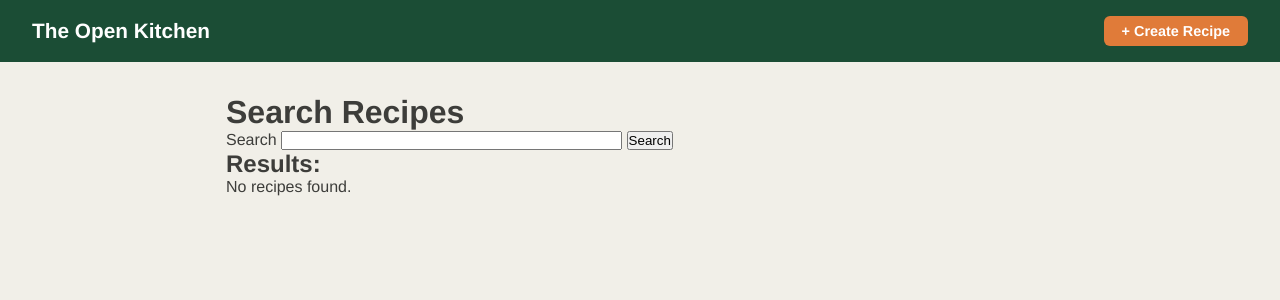
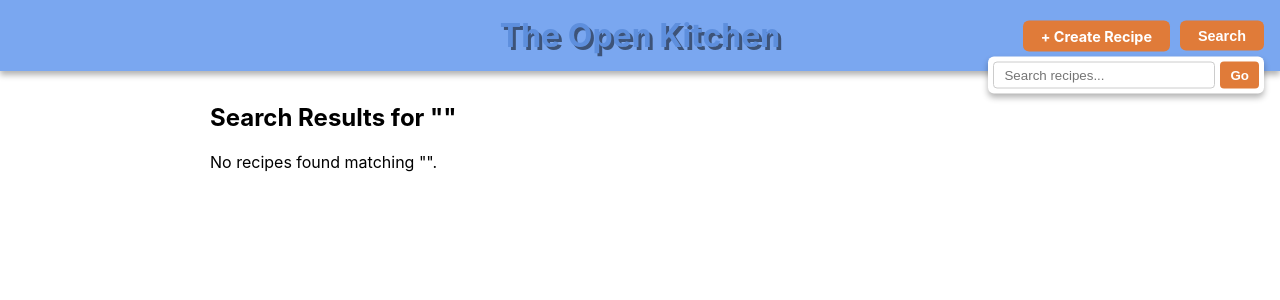
Before and after one commit to saludarhans/theOpenKitchen-Hans-Version-, a Flask app: page /search in a window 1280 px wide. Shown: the top 300 px of the page. Run offline with Flask 3, Linux system fonts and the light colour scheme; parts of the project's set-up code (start-up, migrations or seed data) failed here and were passed over.

Commit message:
Refined search, added search to navbar, made search.html prettier

```diff
--- a/app/routes.py
+++ b/app/routes.py
@@ -6,7 +6,6 @@ from app.models import (
     Recipe, Ingredient, RecipeCategory, RecipeDietaryTag, RecipeAllergen,
     Category, DietaryTag, Allergen, MeasurementUnit
 )
-
 
 # ── Dashboard ──────────────────────────────────────────────────────────────────
 @app.route('/')
@@ -27,105 +26,42 @@ def create_recipe():
     units = MeasurementUnit.query.filter_by(isActive=True).all()
 
     if form.validate_on_submit():
-
-        # Collect ingredients
-        ing_names = request.form.getlist('ing_name')
-        ing_qtys  = request.form.getlist('ing_quantity')
-        ing_units = request.form.getlist('ing_unit')
-
-        # Check at least one ingredient exists
-        has_ingredient = any(n.strip() for n in ing_names)
-        if not has_ingredient:
-            return render_template('recipe.html', form=form, units=units,
-                                   errors=['At least one ingredient is required.'])
-
-        # Check for duplicate title
-        duplicate = Recipe.query.filter_by(authorID=1, title=form.title.data).first()
-        if duplicate:
-            return render_template('recipe.html', form=form, units=units,
-                                   errors=['You already have a recipe with this name.'])
-
-        # All checks passed — save to database
-        new_recipe = Recipe(
-            authorID     = 1,
-            title        = form.title.data,
-            description  = form.description.data  or None,
-            instructions = form.instructions.data,
-            forkedFrom   = None,
-            baseServings = form.baseServings.data,
-            prepTime     = form.prepTime.data      or None,
-            cookTime     = form.cookTime.data      or None,
-        )
-        db.session.add(new_recipe)
-        db.session.flush()
-
-        # Save ingredients
-        for name, quantity, unit_id in zip(ing_names, ing_qtys, ing_units):
-            name = name.strip()
-            if not name:
-                continue
-            db.session.add(Ingredient(
-                recipeID = new_recipe.id,
-                unitID   = int(unit_id) if unit_id else 1,
-                name     = name,
-                quantity = float(quantity) if quantity else 0.0
-            ))
-
-        # Save category
-        if form.category_id.data and form.category_id.data != 0:
-            db.session.add(RecipeCategory(
-                recipeID   = new_recipe.id,
-                categoryID = form.category_id.data
-            ))
-
-        # Save dietary tags
-        for tag_id in form.dietary_tags.data:
-            db.session.add(RecipeDietaryTag(
-                recipeID     = new_recipe.id,
-                dietaryTagID = tag_id
-            ))
-
-        # Save allergens
-        for allergen_id in form.allergens.data:
-            db.session.add(RecipeAllergen(
-                recipeID   = new_recipe.id,
-                allergenID = allergen_id
-            ))
-
-        db.session.commit()
+        # Save recipe logic here...
         return redirect(url_for('dashboard'))
 
-    # GET or validation failed — show the form
     return render_template('recipe.html', form=form, units=units, errors=[])
 
-# New View recipes
-
+# ── View Recipe ───────────────────────────────────────────────────────────────
 @app.route('/recipe/<int:recipe_id>', methods=['GET'])
 def view_recipe(recipe_id):
-    # Fetch the recipe or return 404 if not found
     recipe = Recipe.query.get_or_404(recipe_id)
-
-    # Fetch related data
     ingredients   = Ingredient.query.filter_by(recipeID=recipe_id).all()
     categories    = RecipeCategory.query.filter_by(recipeID=recipe_id).all()
     dietary_tags  = RecipeDietaryTag.query.filter_by(recipeID=recipe_id).all()
     allergens     = RecipeAllergen.query.filter_by(recipeID=recipe_id).all()
 
     return render_template('view_recipe.html',
-                           recipe       = recipe,
-                           ingredients  = ingredients,
-                           categories   = categories,
-                           dietary_tags = dietary_tags,
-                           allergens    = allergens)
+                           recipe=recipe,
+                           ingredients=ingredients,
+                           categories=categories,
+                           dietary_tags=dietary_tags,
+                           allergens=allergens)
 
+# ── Search ────────────────────────────────────────────────────────────────────
 @app.route('/search', methods=['GET', 'POST'])
 def search():
-    form = SearchForm()
-    results = set()  # Use a set to avoid duplicates
+    # If using the navbar GET query, get it from request.args
+    from flask import request
 
-    if form.validate_on_submit():
-        query = form.query.data.strip().lower()
+    query = ''
+    if request.method == 'POST' and 'query' in request.form:
+        query = request.form.get('query', '').strip()
+    elif request.method == 'GET' and 'q' in request.args:
+        query = request.args.get('q', '').strip()  # GET from navbar
 
+    results = set()
+
+    if query:
         # 1️⃣ Search by title
         title_matches = Recipe.query.filter(Recipe.title.ilike(f"%{query}%")).all()
         results.update(title_matches)
@@ -163,7 +99,7 @@ def search():
         )
         results.update(allergen_matches)
 
-    return render_template('search.html', form=form, results=list(results))
+    return render_template('search.html', results=list(results), query=query)
 
 """
 @app.route('/recipe/create', methods=['GET', 'POST'])
--- a/app/templates/base.html
+++ b/app/templates/base.html
@@ -2,30 +2,47 @@
 <html lang="en">
 <head>
     <meta charset="UTF-8">
-    <meta name="viewport" content="width=device-width, initial-scale=1.0">
-    <title>{% block title %}The Open Kitchen{% endblock %}</title>
+    <title>The Open Kitchen</title>
     <style>
-        * { box-sizing: border-box; margin: 0; padding: 0; }
         body {
-            font-family: Helvetica, Arial, sans-serif;
-            background: #f1efe8;
-            color: #3d3d3a;
+            font-family: -apple-system, BlinkMacSystemFont, "Segoe UI", Roboto, Helvetica, Arial, sans-serif;
+            margin: 0;
+            padding: 0;
         }
+
+        /* ── Navbar ────────────────────────────────────────────── */
         nav {
-            background: #1B4D35;
+            background: #7aa7f0; /* lighter cornflower blue */
             color: white;
-            padding: 1rem 2rem;
+            padding: 1rem;
             display: flex;
-            justify-content: space-between;
             align-items: center;
+            justify-content: center; /* center title */
+            position: relative;
+            box-shadow: 0 4px 6px rgba(0,0,0,0.3); /* shadow under navbar */
         }
+
+        /* ── Title ────────────────────────────────────────────── */
         nav a.brand {
-            color: white;
+            color: #5e8fdd; /* slightly darker than navbar for subtle contrast */
             text-decoration: none;
-            font-size: 1.3rem;
             font-weight: bold;
+            font-size: 2rem; /* bigger title */
+            text-align: center;
+            text-shadow: 3px 3px 0 rgba(0,0,0,0.5); /* only bottom-right shadow */
         }
-        nav a.btn-nav {
+
+        /* ── Nav buttons ──────────────────────────────────────── */
+        .nav-buttons {
+            position: absolute; /* keep buttons on right */
+            right: 1rem;
+            top: 50%;
+            transform: translateY(-50%);
+            display: flex;
+            align-items: center;
+            gap: 10px;
+        }
+        .btn-nav, .btn-search {
             background: #E07B39;
             color: white;
             padding: 7px 18px;
@@ -33,19 +50,74 @@
             text-decoration: none;
             font-size: 0.9rem;
             font-weight: bold;
+            border: none;
+            cursor: pointer;
         }
+
+        /* ── Search Bar ───────────────────────────────────────── */
+        #search-bar {
+            display: none; /* hidden by default */
+            position: absolute;
+            right: 0;
+            top: 100%;
+            margin-top: 5px;
+            background: white;
+            padding: 5px;
+            border-radius: 6px;
+            display: flex;
+            gap: 5px;
+            box-shadow: 0 4px 6px rgba(0,0,0,0.3);
+        }
+        #search-bar input[type="text"] {
+            padding: 5px 10px;
+            border-radius: 4px;
+            border: 1px solid #ccc;
+            min-width: 200px;
+        }
+        #search-bar input[type="submit"] {
+            background: #E07B39;
+            color: white;
+            border: none;
+            padding: 5px 10px;
+            border-radius: 4px;
+            font-weight: bold;
+            cursor: pointer;
+        }
+
         .container {
             max-width: 860px;
             margin: 2rem auto;
             padding: 0 1rem;
         }
     </style>
+
+    <script>
+        function toggleSearch() {
+            const bar = document.getElementById('search-bar');
+            if (bar.style.display === 'flex') {
+                bar.style.display = 'none';
+            } else {
+                bar.style.display = 'flex';
+                bar.querySelector('input[name="q"]').focus();
+            }
+        }
+    </script>
 </head>
 <body>
 <nav>
-    <a class="brand" href="/">The Open Kitchen</a>
-    <a class="btn-nav" href="/recipe/create">+ Create Recipe</a>
+    <a class="brand" href="{{ url_for('dashboard') }}">The Open Kitchen</a>
+    <div class="nav-buttons">
+        <a class="btn-nav" href="{{ url_for('create_recipe') }}">+ Create Recipe</a>
+        <button class="btn-search" onclick="toggleSearch()">Search</button>
+
+        <!-- Search form inside navbar, hidden by default -->
+        <form id="search-bar" method="GET" action="{{ url_for('search') }}">
+            <input type="text" name="q" placeholder="Search recipes..." value="{{ query|default('') }}">
+            <input type="submit" value="Go">
+        </form>
+    </div>
 </nav>
+
 <div class="container">
     {% block content %}{% endblock %}
 </div>
--- a/app/templates/search.html
+++ b/app/templates/search.html
@@ -1,29 +1,38 @@
 {% extends "base.html" %}
 
- {% block title %}Search Recipes{% endblock %}
+{% block content %}
+<h2>Search Results for "{{ query }}"</h2>
 
- {% block content %}
- <h1>Search Recipes</h1>
+{% if results %}
+    {% for recipe in results %}
+    <div style="display: flex; justify-content: space-between; align-items: center;
+                background-color: #7aa7f0; color: white; padding: 1rem; margin-bottom: 1rem;
+                border-radius: 6px; box-shadow: 0 2px 4px rgba(0,0,0,0.2);">
+        <!-- Left side: Recipe title -->
+        <div style="font-weight: bold; font-size: 1.2rem;">
+            <a href="{{ url_for('view_recipe', recipe_id=recipe.id) }}" style="color: white; text-decoration: none;">
+                {{ recipe.title }}
+            </a>
+        </div>
 
- <form method="POST" action="{{ url_for('search') }}">
-     {{ form.hidden_tag() }}
-     <div>
-         {{ form.query.label }} {{ form.query(size=40) }}
-         {{ form.submit() }}
+        <!-- Right side: Additional info -->
+        <div style="text-align: right;">
+            {% if recipe.description %}
+                <span>{{ recipe.description }}</span><br>
+            {% endif %}
+            {% if recipe.baseServings %}
+                <span>Servings: {{ recipe.baseServings }}</span><br>
+            {% endif %}
+            {% if recipe.prepTime %}
+                <span>Prep: {{ recipe.prepTime }} min</span><br>
+            {% endif %}
+            {% if recipe.cookTime %}
+                <span>Cook: {{ recipe.cookTime }} min</span>
+            {% endif %}
         </div>
- </form>
-
- <h2>Results:</h2>
- {% if results %}
-     <ul>
-     {% for recipe in results %}
-         <li>
-             <strong>{{ recipe.title }}</strong><br>
-             {{ recipe.description[:100] if recipe.description else 'No description' }}...
-         </li>
+    </div>
     {% endfor %}
-     </ul>
 {% else %}
-     <p>No recipes found.</p>
+    <p>No recipes found matching "{{ query }}".</p>
 {% endif %}
 {% endblock %}
```
Lines whose indentation alone changed are shown as unchanged.
